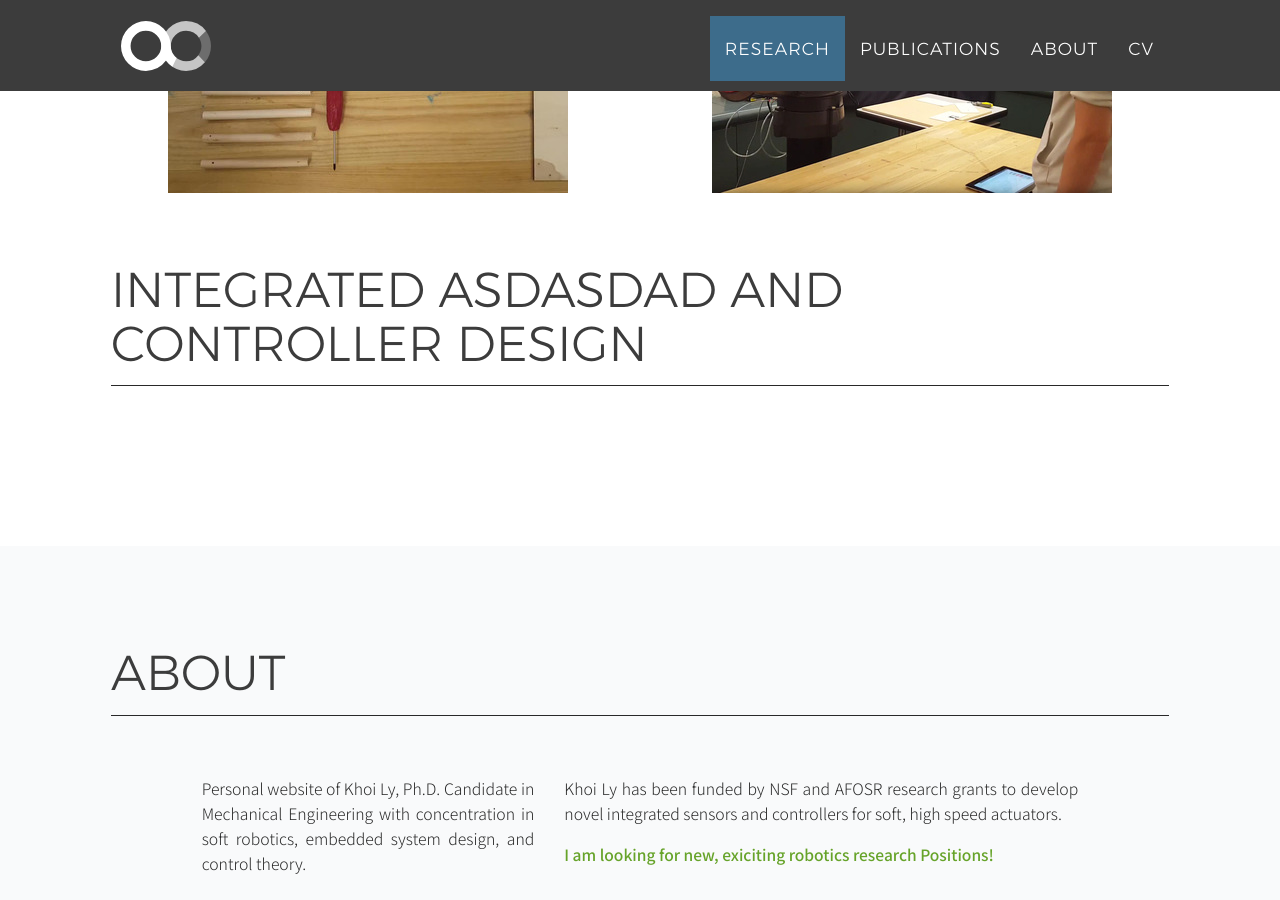
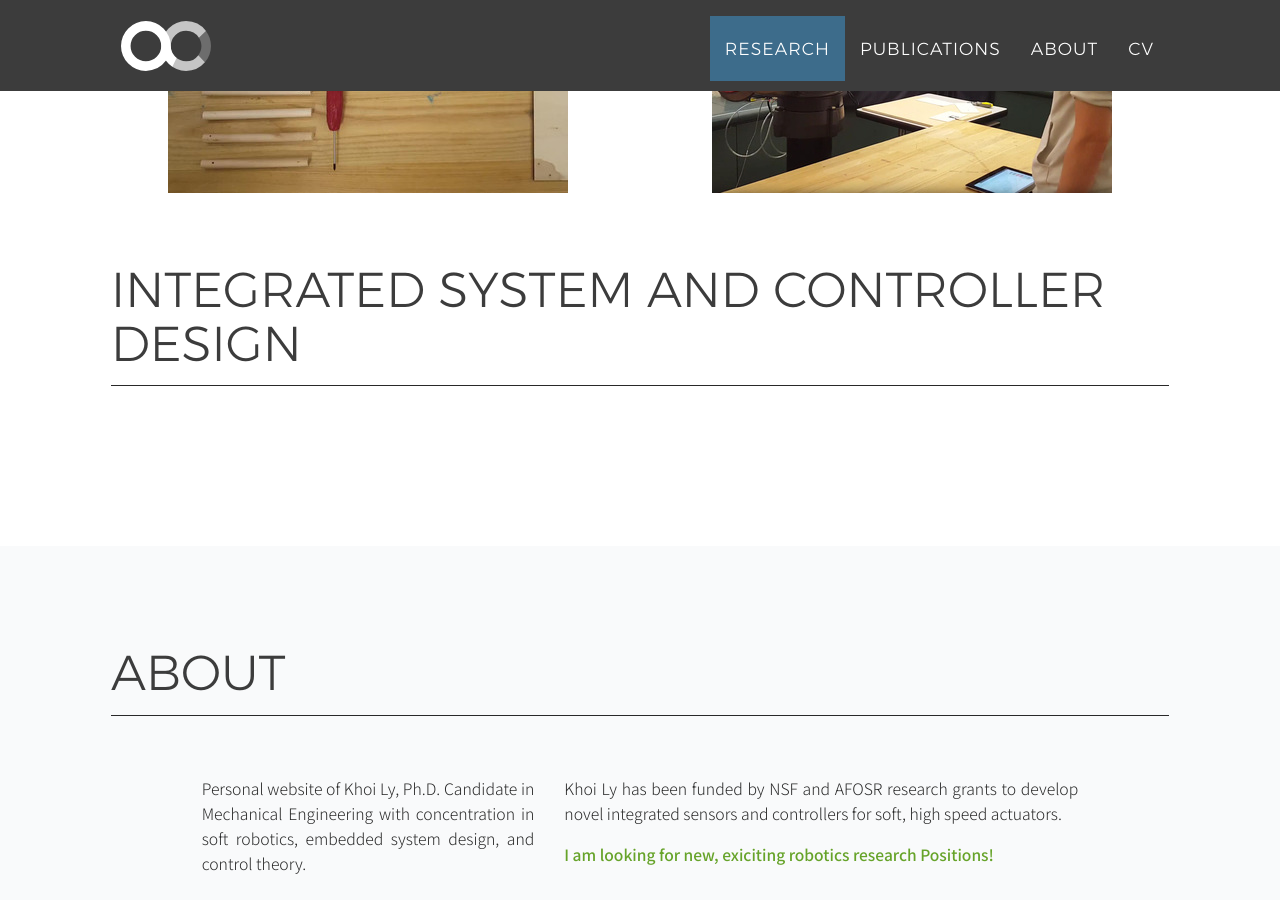
Before and after one commit to KhoiDLy/KhoiDLy.github.io, a Jekyll site: the page built from index.html, in a window 1280 px wide and 900 px high, scrolled down 1886 px. Built offline with Jekyll 4.4.1, drawn with Linux system fonts in a browser that asks for light colours; nearby versions of some CDN libraries; some web fonts are replaced.

Commit message:
Changes to name of research

```diff
--- a/_config.yml
+++ b/_config.yml
@@ -78,7 +78,7 @@ defaults:
     scope:
       path: "_posts/research/Integrated system and controller design"
     values:
-      subcategory: "Integrated system and controller design"
+      subcategory: "Integrated asdasd and controller design"
   -
     scope:
       path: "_posts/research/Embedded power and sensor design"
--- a/index.html
+++ b/index.html
@@ -1,6 +1,6 @@
 ---
 type: research
-subtypes: [Embedded power and sensor design, Integrated asdasdad and controller design]
+subtypes: [Embedded power and sensor design, Integrated system and controller design]
 description: "My research in robotics, human-robot interaction and artificial intelligence."
 ---
 
```
